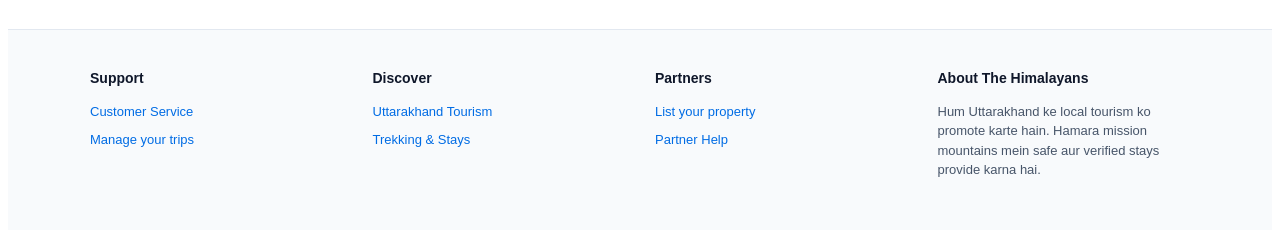
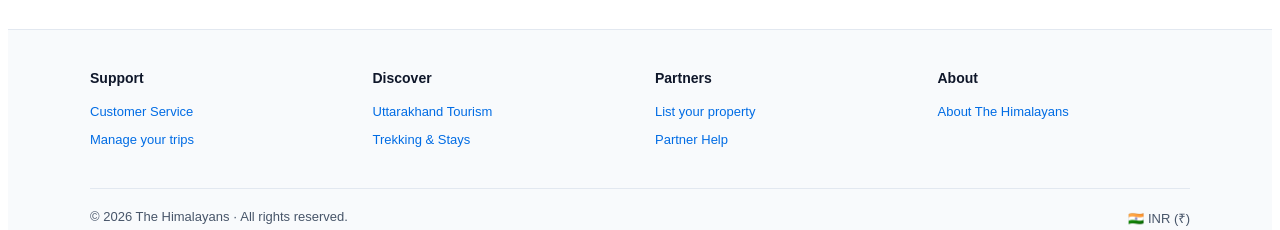
Before and after one commit to pamnautiyal-cpu/himstay, a React (Vite) app in the folder frontend/: page / in a window 1280 px wide. Shown: the part 944-1174 px from the top of the page. Built offline with nearby package versions, Linux system fonts and the light colour scheme.

Commit message:
Convert About section in footer to a clickable link

```diff
--- a/frontend/src/components/Footer.jsx
+++ b/frontend/src/components/Footer.jsx
@@ -6,10 +6,8 @@ export default function Footer() {
     <footer style={{ background: "#f8fafc", borderTop: "1px solid #e2e8f0", padding: "40px 20px 20px", fontFamily: "sans-serif" }}>
       <div style={{ maxWidth: "1100px", margin: "0 auto" }}>
 
-        {/* ─── GRID LAYOUT ─── */}
         <div style={{ display: "grid", gridTemplateColumns: "repeat(auto-fit, minmax(200px, 1fr))", gap: "30px", marginBottom: "40px" }}>
 
-          {/* Column 1: Contact/Support (Phone/Email removed) */}
           <div>
             <h4 style={columnTitleStyle}>Support</h4>
             <ul style={ulStyle}>
@@ -18,7 +16,6 @@ export default function Footer() {
             </ul>
           </div>
 
-          {/* Column 2: Discover */}
           <div>
             <h4 style={columnTitleStyle}>Discover</h4>
             <ul style={ulStyle}>
@@ -27,7 +24,6 @@ export default function Footer() {
             </ul>
           </div>
 
-          {/* Column 3: Partners */}
           <div>
             <h4 style={columnTitleStyle}>Partners</h4>
             <ul style={ulStyle}>
@@ -36,16 +32,15 @@ export default function Footer() {
             </ul>
           </div>
 
-          {/* Column 4: About */}
+          {/* ✅ About as a link */}
           <div>
-            <h4 style={columnTitleStyle}>About The Himalayans</h4>
-            <p style={{ fontSize: "13px", color: "#475569", lineHeight: "1.5" }}>
-              Hum Uttarakhand ke local tourism ko promote karte hain. Hamara mission mountains mein safe aur verified stays provide karna hai.
-            </p>
+            <h4 style={columnTitleStyle}>About</h4>
+            <ul style={ulStyle}>
+              <li><Link to="/about" style={linkStyle}>About The Himalayans</Link></li>
+            </ul>
           </div>
         </div>
 
-        {/* ─── BOTTOM ROW ─── */}
         <div style={{ borderTop: "1px solid #e2e8f0", paddingTop: "20px", display: "flex", justifyContent: "space-between", fontSize: "13px", color: "#475569" }}>
           <div>© {new Date().getFullYear()} The Himalayans · All rights reserved.</div>
           <div style={{ display: "flex", alignItems: "center", gap: "10px" }}>
```
